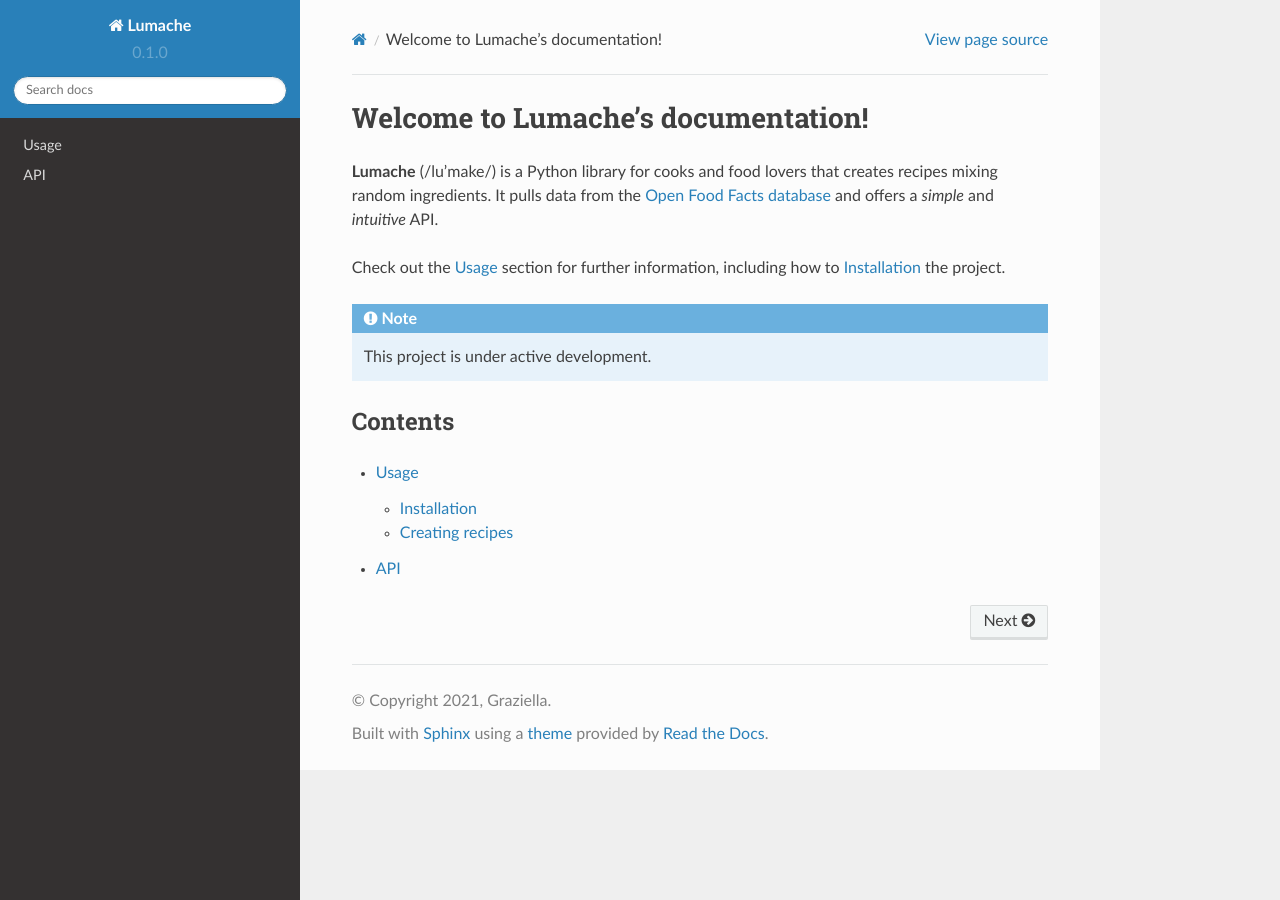
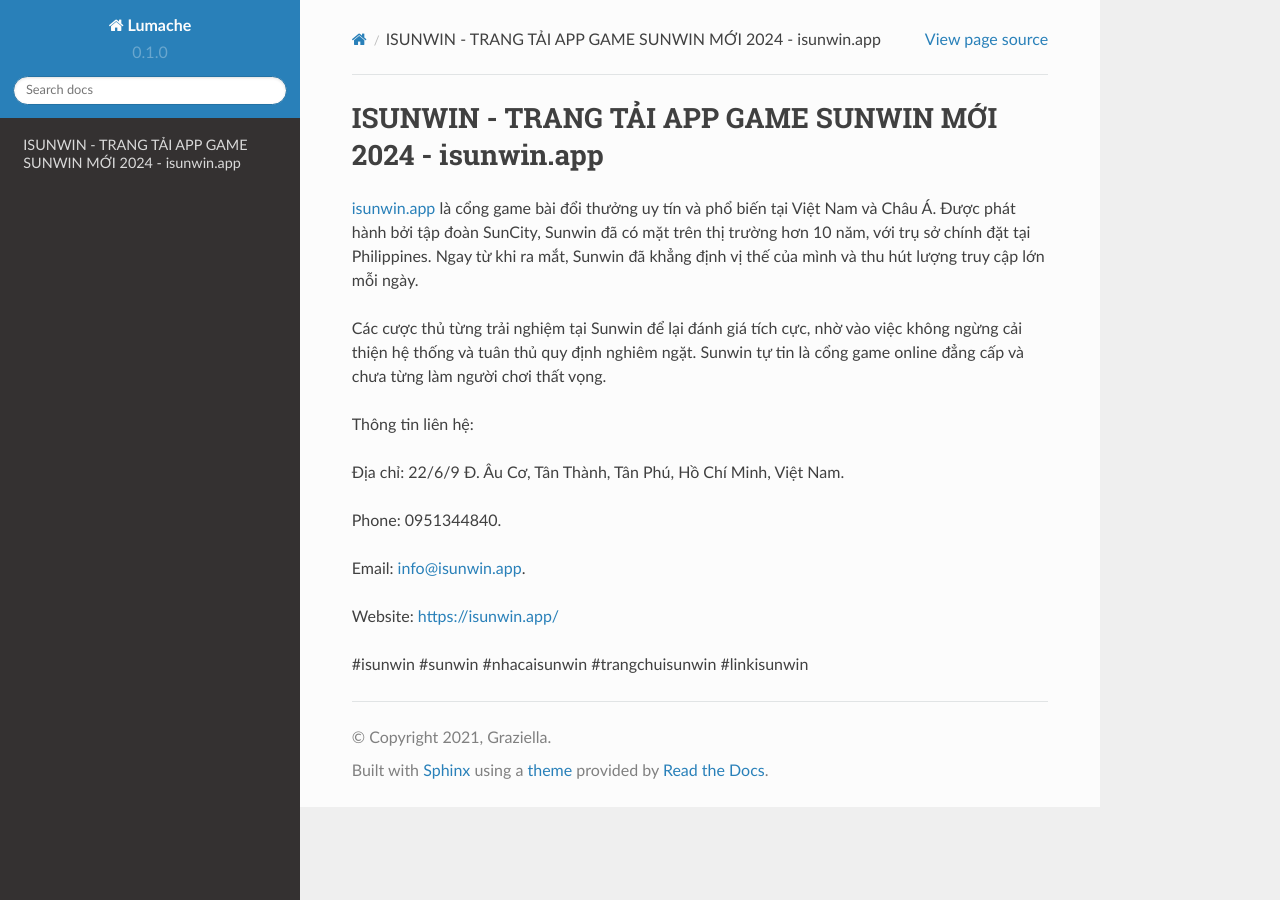
Before and after one commit to iaduphattai904809/isunwinapp, a Sphinx documentation site: the page built from docs/source/index.rst, in a window 1280 px wide. Built offline with Sphinx 7.4.7 and the Read the Docs theme 2.0.0, drawn with Linux system fonts in a browser that asks for light colours.

Commit message:
Update index.rst

```diff
--- a/docs/source/index.rst
+++ b/docs/source/index.rst
@@ -1,22 +1,18 @@
-Welcome to Lumache's documentation!
+ISUNWIN - TRANG TẢI APP GAME SUNWIN MỚI 2024 - isunwin.app
 ===================================
 
-**Lumache** (/lu'make/) is a Python library for cooks and food lovers
-that creates recipes mixing random ingredients.
-It pulls data from the `Open Food Facts database <https://world.openfoodfacts.org/>`_
-and offers a *simple* and *intuitive* API.
+`isunwin.app <https://isunwin.app/>`_ là cổng game bài đổi thưởng uy tín và phổ biến tại Việt Nam và Châu Á. Được phát hành bởi tập đoàn SunCity, Sunwin đã có mặt trên thị trường hơn 10 năm, với trụ sở chính đặt tại Philippines. Ngay từ khi ra mắt, Sunwin đã khẳng định vị thế của mình và thu hút lượng truy cập lớn mỗi ngày.
 
-Check out the :doc:`usage` section for further information, including
-how to :ref:`installation` the project.
+Các cược thủ từng trải nghiệm tại Sunwin để lại đánh giá tích cực, nhờ vào việc không ngừng cải thiện hệ thống và tuân thủ quy định nghiêm ngặt. Sunwin tự tin là cổng game online đẳng cấp và chưa từng làm người chơi thất vọng.
 
-.. note::
+Thông tin liên hệ:
 
-   This project is under active development.
+Địa chỉ: 22/6/9 Đ. Âu Cơ, Tân Thành, Tân Phú, Hồ Chí Minh, Việt Nam.
 
-Contents
---------
+Phone: 0951344840.
 
-.. toctree::
+Email: info@isunwin.app.
 
-   usage
-   api
+Website: https://isunwin.app/
+
+#isunwin #sunwin #nhacaisunwin #trangchuisunwin #linkisunwin
```
